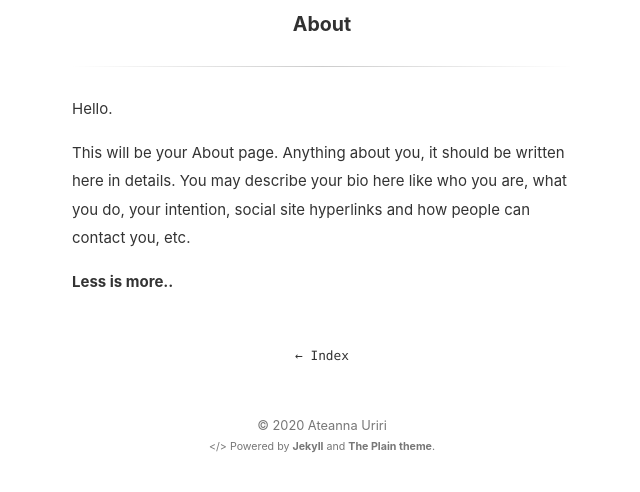
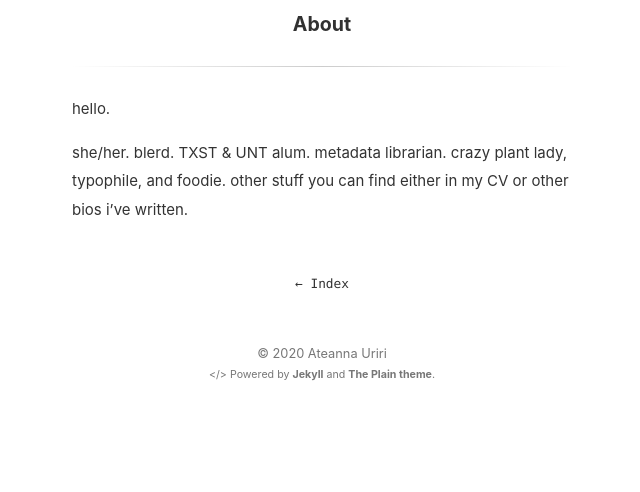
Before and after one commit to aouriri/blog, a Jekyll site: the page built from about.md, in a window 1280 px wide, cut to the strip 159-651 px from the top of the page. Shown: the whole strip, without its empty margins (318-958 px from the left). Built offline with Jekyll 4.4.1, drawn with Linux system fonts in a browser that asks for light colours.

Commit message:
changed about.

```diff
--- a/about.md
+++ b/about.md
@@ -3,8 +3,6 @@ layout: page
 title: About
 ---
 
-Hello.
+hello.
 
-This will be your About page. Anything about you, it should be written here in details. You may describe your bio here like who you are, what you do, your intention, social site hyperlinks and how people can contact you, etc.
-
-**Less is more..**
+she/her. blerd. TXST & UNT alum. metadata librarian. crazy plant lady, typophile, and foodie. other stuff you can find either in my CV or other bios i've written.
```
